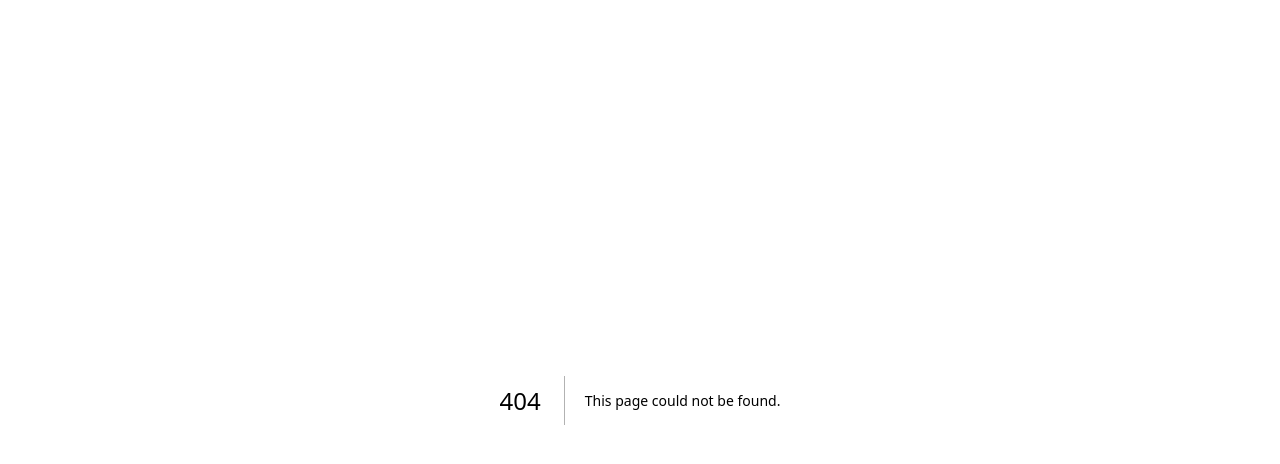
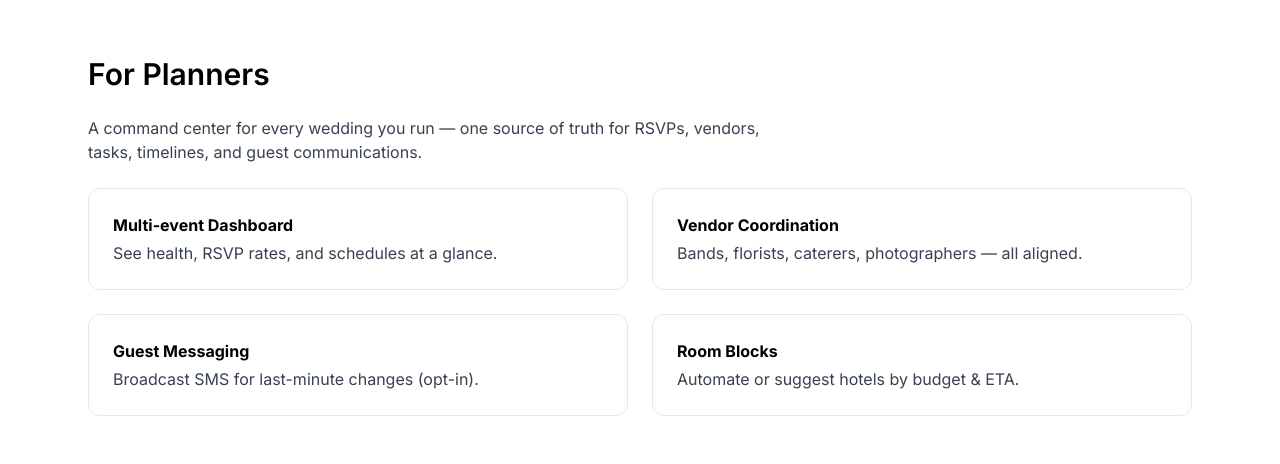
Before and after one commit to marsjc94-ctrl/WedWyze, a Next.js app: page /planners in a window 1280 px wide. Before the commit this address had no page. Shown: the top 464 px of the page. Built offline with nearby package versions, Linux system fonts and the light colour scheme.

Commit message:
src/app/planners/page.tsx

```diff
--- /dev/null
+++ b/src/app/planners/page.tsx
@@ -0,0 +1,17 @@
+export default function Planners() {
+  return (
+    <div className="mx-auto max-w-6xl px-6 py-14 space-y-6">
+      <h1 className="text-3xl font-semibold">For Planners</h1>
+      <p className="text-gray-700 max-w-2xl">
+        A command center for every wedding you run — one source of truth for RSVPs, vendors, tasks, timelines,
+        and guest communications.
+      </p>
+      <ul className="grid md:grid-cols-2 gap-6">
+        <li className="border rounded-xl p-6"><strong>Multi-event Dashboard</strong><p className="text-gray-700 mt-1">See health, RSVP rates, and schedules at a glance.</p></li>
+        <li className="border rounded-xl p-6"><strong>Vendor Coordination</strong><p className="text-gray-700 mt-1">Bands, florists, caterers, photographers — all aligned.</p></li>
+        <li className="border rounded-xl p-6"><strong>Guest Messaging</strong><p className="text-gray-700 mt-1">Broadcast SMS for last-minute changes (opt-in).</p></li>
+        <li className="border rounded-xl p-6"><strong>Room Blocks</strong><p className="text-gray-700 mt-1">Automate or suggest hotels by budget & ETA.</p></li>
+      </ul>
+    </div>
+  );
+}
```
